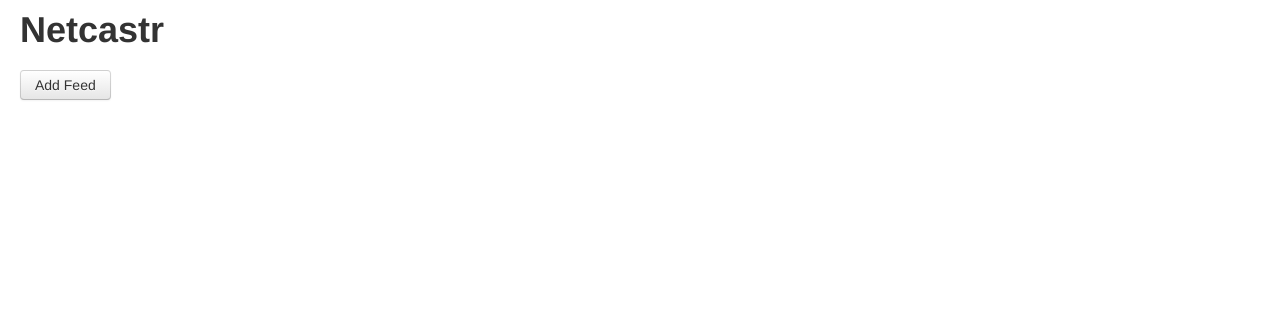
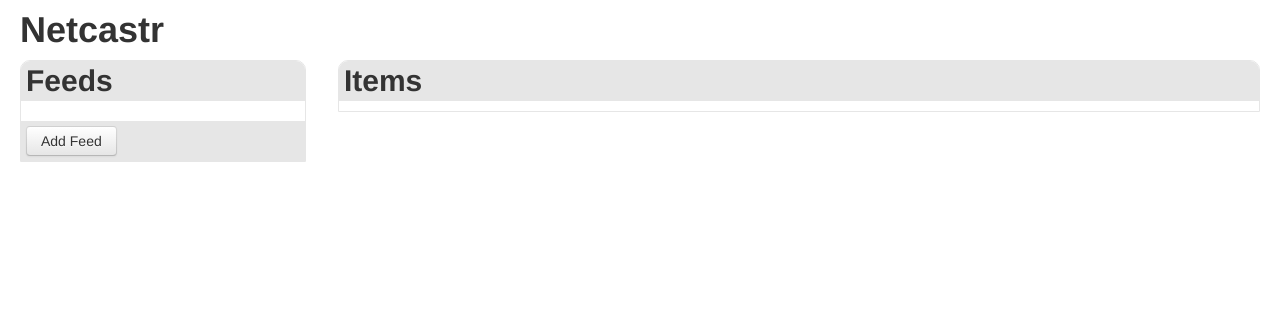
Before and after one commit to jaredhall05/Netcastr, a Django app: page /netcastr/ in a window 1280 px wide. Shown: the top 320 px of the page. Run offline with Django 3.2, Linux system fonts and the light colour scheme; the visitor is signed in with stand-in values (Sample User, id 1); data that the repository does not hold is empty; some libraries are stand-ins or nearby versions.

Commit message:
Changed from HandlebarsJS to AngularJS. Added Ability to delete feed from interface.

```diff
--- a/Netcastr_django/settings.py
+++ b/Netcastr_django/settings.py
@@ -16,7 +16,7 @@ DATABASES = {
         'ENGINE': 'django.db.backends.mysql', # Add 'postgresql_psycopg2', 'mysql', 'sqlite3' or 'oracle'.
         'NAME': 'Netcastr_django',                      # Or path to database file if using sqlite3.
         'USER': 'netcastruser',                      # Not used with sqlite3.
-        'PASSWORD': '******',                  # Not used with sqlite3.
+        'PASSWORD': 'acsesdenied',                  # Not used with sqlite3.
         'HOST': '127.0.0.1',              # Set to empty string for localhost. nott used with sqlite
         'PORT': '',                      # Set to empty string for default. Not used with sqlite3.
     }
@@ -128,7 +128,7 @@ INSTALLED_APPS = (
     # 'django.contrib.admin',
     # Uncomment the next line to enable admin documentation:
     # 'django.contrib.admindocs',
-    'polls',
+    #'polls',
     'netcastr',
 )
 
--- a/Netcastr_django/templates/base.html
+++ b/Netcastr_django/templates/base.html
@@ -1,19 +1,19 @@
 <!DOCTYPE html>
-<html lang="en">
+<html lang="en" ng-app>
     <head>
         <meta http-equiv="Content-Type" content="text/html;charset=utf-8" />
         {% block head %}{% endblock %}
 
-        <link href="http://localhost/projects/Podcast/Netcastr_django/htdocs/css/bootstrap.min.css" rel="stylesheet">
-        <link href="http://localhost/projects/Podcast/Netcastr_django/htdocs/css/bootstrap-responsive.min.css" rel="stylesheet">
-        <link href="http://localhost/projects/Podcast/Netcastr_django/htdocs/css/style.css" rel="stylesheet">
+        <link href="http://localhost/projects/Podcast/Netcastr/htdocs/css/bootstrap.min.css" rel="stylesheet">
+        <link href="http://localhost/projects/Podcast/Netcastr/htdocs/css/bootstrap-responsive.min.css" rel="stylesheet">
+        <link href="http://localhost/projects/Podcast/Netcastr/htdocs/css/style.css" rel="stylesheet">
     </head>
-    <body>
+    <body  ng-controller="NetcastrCtrl">
         {% block body %}{% endblock %}
     </body>
-    <script src="http://localhost/projects/Podcast/Netcastr_django/htdocs/js/jquery-1.8.1.min.js" type="text/javascript" ></script>
-    <script src="http://localhost/projects/Podcast/Netcastr_django/htdocs/js/bootstrap.min.js" type="text/javascript" ></script>
-    <script src="http://localhost/projects/Podcast/Netcastr_django/htdocs/js/handlebars-1.0.0.beta.6.js" type="text/javascript" ></script>
+    <script src="//localhost/projects/Podcast/Netcastr/htdocs/js/jquery-1.8.1.min.js" type="text/javascript" ></script>
+    <script src="//localhost/projects/Podcast/Netcastr/htdocs/js/bootstrap.min.js" type="text/javascript" ></script>
+    <script src="//ajax.googleapis.com/ajax/libs/angularjs/1.0.2/angular.min.js" type="text/javascript"></script>
 
     {% block scripts %}{% endblock %}
 </html>
--- a/Netcastr_django/templates/netcastr/index.html
+++ b/Netcastr_django/templates/netcastr/index.html
@@ -14,11 +14,28 @@
 
         <div class="row-fluid">
             <section id="feedList" class="span3">
-                <ul class="thumbnails"></ul>
-                <button id="addFeed" class="btn" data-toggle="modal" data-target="#addFeedModal">Add Feed</button>
+                <h2>Feeds</h2>
+                <ul class="thumbnails">
+                    <li class="span3 feed thumbnail" ng-repeat="feed in feeds">
+                        <a href="#">
+                            <img src="{% templatetag openvariable %} feed.fields.imageUrl {% templatetag closevariable %}" alt="{% templatetag openvariable %} feed.fields.title {% templatetag closevariable %}" />
+                        </a>
+                        <div class="dropdown">
+                            <a href="#" class="btn btn-mini feedDropDownTrigger dropdown-toggle" data-toggle="dropdown"><i class="icon-edit"></i></a>
+                            <ul class="dropdown-menu" role="menu" aria-labelledby="dLabel">
+                                <li><a tabindex="-1" href="/netcastr/feeds/{% templatetag openvariable %} feed.pk {% templatetag closevariable %}/delete">Delete</a></li>
+                            </ul>
+                        </div>
+                    </li>
+                </ul>
+
+                <div class="btn-group">
+                    <button id="addFeed" class="btn" data-toggle="modal" data-target="#addFeedModal">Add Feed</button>
+                </div>
             </section>
 
             <section class="span9">
+                <h2>Items</h2>
             </section>
         </div>
     </div>
@@ -39,7 +56,7 @@
         </div>
     </div>
 
-    <script id="feedList_template" type="text/x-handlebars-template">
+    <!--<script id="feedList_template" type="text/x-handlebars-template">
         {% templatetag openvariable %}#feeds{% templatetag closevariable %}
             <li class="span5 feed">
                 <a href="#" class="thumbnail">
@@ -53,11 +70,13 @@
                 </div>
             </li>
         {% templatetag openvariable %}/feeds{% templatetag closevariable %}
-    </script>
+    </script>-->
 
 {% endblock %}
 
 {% block scripts %}
+<script src="//localhost/projects/Podcast/Netcastr/htdocs/js/netcastr/controllers.js" type="text/javascript"></script>
+
 <script type="text/javascript">
     $(function(){
         $.ajaxSetup({
@@ -85,9 +104,9 @@
         });
 
 
-        $.ajax({
+        /*$.ajax({
             type: 'GET',
-            url: '/netcastr/feeds',
+            url: '/netcastr/feeds/',
             error: function(jqXHR, textStatus, errorThrown){
                 alert(textStatus + '\n' + errorThrown);
             },
@@ -97,7 +116,7 @@
                     d = {feeds: data};
                 $('#feedList ul').append(template(d));
             }
-        });
+        });*/
 
         $('#submitAddFeed').on('click', function(e){
             e.preventDefault();
--- a/htdocs/css/style.css
+++ b/htdocs/css/style.css
@@ -13,3 +13,25 @@
 .feed .dropdown.open {
 	display: block;
 }
+
+section {
+	border: 1px solid #E6E6E6;
+	-webkit-border-top-left-radius: 10px;
+	-webkit-border-top-right-radius: 10px;
+	-moz-border-radius-topleft: 10px;
+	-moz-border-radius-topright: 10px;
+	border-top-left-radius: 10px;
+	border-top-right-radius: 10px;
+	overflow: hidden;
+}
+
+section h2 {
+	background: #E6E6E6;
+	margin-top: 0;
+	text-indent: 5px;
+}
+
+section .btn-group {
+	background: #E6E6E6;
+	padding: 5px;
+}
--- /dev/null
+++ b/htdocs/js/netcastr/controllers.js
@@ -0,0 +1,5 @@
+function NetcastrCtrl($scope, $http) {
+	$http.get('/netcastr/feeds/').success(function(data) {
+		$scope.feeds = data;
+	});
+}
--- a/netcastr/feedParser.py
+++ b/netcastr/feedParser.py
@@ -2,6 +2,7 @@ from xml.dom.minidom import parse
 from django.core import serializers
 from netcastr.models import Feed, Item
 import datetime
+import hashlib
 import re
 
 def parseFeed(xmlFile, url, user):
@@ -11,7 +12,7 @@ def parseFeed(xmlFile, url, user):
 	feedImageUrl = handleImage(xmldom.getElementsByTagName('image')[0])
 
 	f = Feed(
-		curXml = xmldom.toxml(),
+		curXml = hashlib.sha224(xmldom.toxml()).hexdigest(),
 		description = feedDescription,
 		imageUrl = feedImageUrl,
 		title = feedTitle,
--- a/netcastr/urls.py
+++ b/netcastr/urls.py
@@ -4,5 +4,5 @@ urlpatterns = patterns('',
 	url(r'^$', 'netcastr.views.index'),
 	url(r'^feeds/$', 'netcastr.views.feedList'),
 	url(r'^feeds/create/$', 'netcastr.views.feedCreate'),
-	url(r'^feeds/delete/(?P<feed_id>\d+)/$', 'netcastr.views.feedDelete'),
+	url(r'^feeds/(?P<feed_id>\d+)/delete/$', 'netcastr.views.feedDelete'),
 )
--- a/netcastr/views.py
+++ b/netcastr/views.py
@@ -30,5 +30,7 @@ def feedCreate(request):
 	else:
 		return HttpResponse(feedParser.parseFeed(response, feedurl, request.user), mimetype='application/json')
 
-#@login_required
-#def feedDelete(request, feed_id):
+@login_required
+def feedDelete(request, feed_id):
+	Feed.objects.filter(pk=feed_id).delete()
+	return HttpResponse(serializers.serialize("json", Feed.objects.filter(user=request.user.id)), mimetype='application/json')
```
Also changed, not shown: htdocs/tmpl/feed.html (added, +11 -0 lines).
